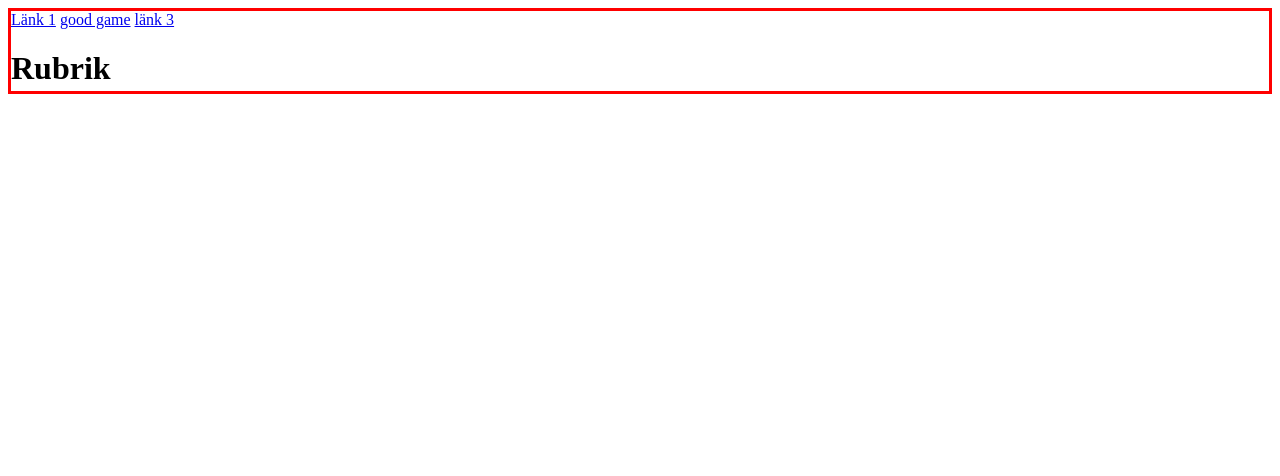
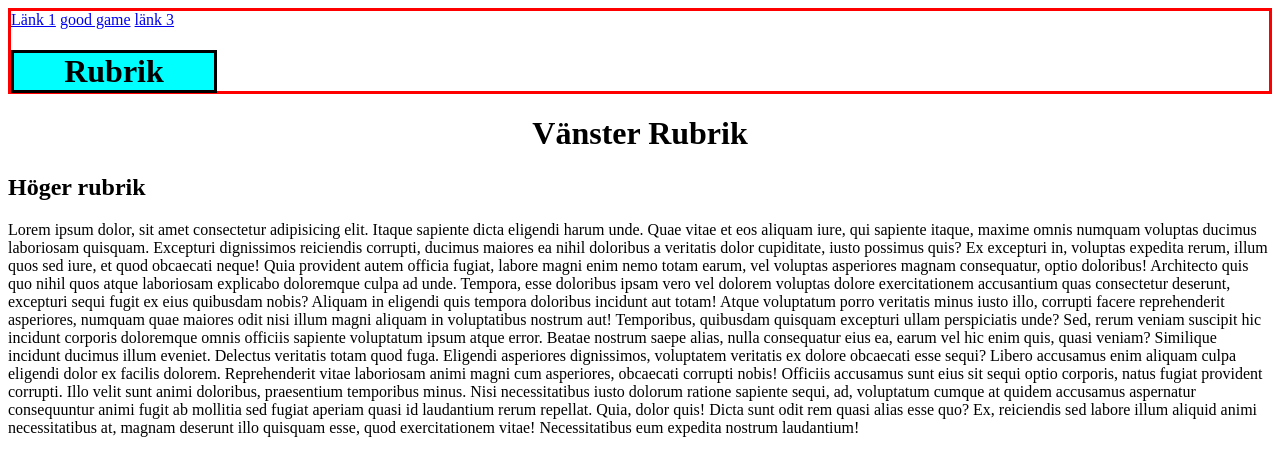
Before and after one commit to te22a-Noah-Livendahl/lek-3b-uppgift-1, a plain HTML site: page index.html in a window 1280 px wide. Drawn offline with Linux system fonts and the light colour scheme.

Commit message:
gjord klart alla lådor

```diff
--- a/index.html
+++ b/index.html
@@ -11,8 +11,22 @@
         <a href="https://p.turbosquid.com/ts-thumb/jL/uAB8ph/Vu7Cuytl/tractor/jpg/1567883286/1920x1080/turn_fit_q99/bc5b60bad3a70529c1b8bedc68f88fc9effcbe86/tractor-1.jpg">Länk 1</a>
         <a href="https://flappybird.io/">good game</a>
         <a href="https://res.cloudinary.com/coopsverige/images/e_sharpen,f_auto,fl_clip,fl_progressive,q_90,c_lpad,g_center,h_330,w_330/v1562145309/375341/Banan%20Eko%20Fairtrade.jpg">länk 3</a>
-        <h1>Rubrik</h1>
+        <h1 class="rubriklåda1">Rubrik</h1>
 
     </div>
+    <div id="mittenlådan">
+        <h1 id="Vänsterrubrik">Vänster Rubrik</h1>
+        <h2 id="Högerrubrik">Höger rubrik</h2>
+    </div>
+    <div id="LoremTexten">Lorem ipsum dolor, sit amet consectetur adipisicing elit. Itaque sapiente dicta eligendi harum unde. Quae vitae et eos aliquam iure, qui sapiente itaque, maxime omnis numquam voluptas ducimus laboriosam quisquam.
+    Excepturi dignissimos reiciendis corrupti, ducimus maiores ea nihil doloribus a veritatis dolor cupiditate, iusto possimus quis? Ex excepturi in, voluptas expedita rerum, illum quos sed iure, et quod obcaecati neque!
+    Quia provident autem officia fugiat, labore magni enim nemo totam earum, vel voluptas asperiores magnam consequatur, optio doloribus! Architecto quis quo nihil quos atque laboriosam explicabo doloremque culpa ad unde.
+    Tempora, esse doloribus ipsam vero vel dolorem voluptas dolore exercitationem accusantium quas consectetur deserunt, excepturi sequi fugit ex eius quibusdam nobis? Aliquam in eligendi quis tempora doloribus incidunt aut totam!
+    Atque voluptatum porro veritatis minus iusto illo, corrupti facere reprehenderit asperiores, numquam quae maiores odit nisi illum magni aliquam in voluptatibus nostrum aut! Temporibus, quibusdam quisquam excepturi ullam perspiciatis unde?
+    Sed, rerum veniam suscipit hic incidunt corporis doloremque omnis officiis sapiente voluptatum ipsum atque error. Beatae nostrum saepe alias, nulla consequatur eius ea, earum vel hic enim quis, quasi veniam?
+    Similique incidunt ducimus illum eveniet. Delectus veritatis totam quod fuga. Eligendi asperiores dignissimos, voluptatem veritatis ex dolore obcaecati esse sequi? Libero accusamus enim aliquam culpa eligendi dolor ex facilis dolorem.
+    Reprehenderit vitae laboriosam animi magni cum asperiores, obcaecati corrupti nobis! Officiis accusamus sunt eius sit sequi optio corporis, natus fugiat provident corrupti. Illo velit sunt animi doloribus, praesentium temporibus minus.
+    Nisi necessitatibus iusto dolorum ratione sapiente sequi, ad, voluptatum cumque at quidem accusamus aspernatur consequuntur animi fugit ab mollitia sed fugiat aperiam quasi id laudantium rerum repellat. Quia, dolor quis!
+    Dicta sunt odit rem quasi alias esse quo? Ex, reiciendis sed labore illum aliquid animi necessitatibus at, magnam deserunt illo quisquam esse, quod exercitationem vitae! Necessitatibus eum expedita nostrum laudantium!</div>
 </body>
 </html>
--- a/style.css
+++ b/style.css
@@ -3,5 +3,11 @@
     max-height: 80px;
 }
 .rubriklåda1{
+    background-color: aqua;
+    border: solid black;
+    width: 200px;
+}
 
+h1{
+    text-align: center;
 }
```
